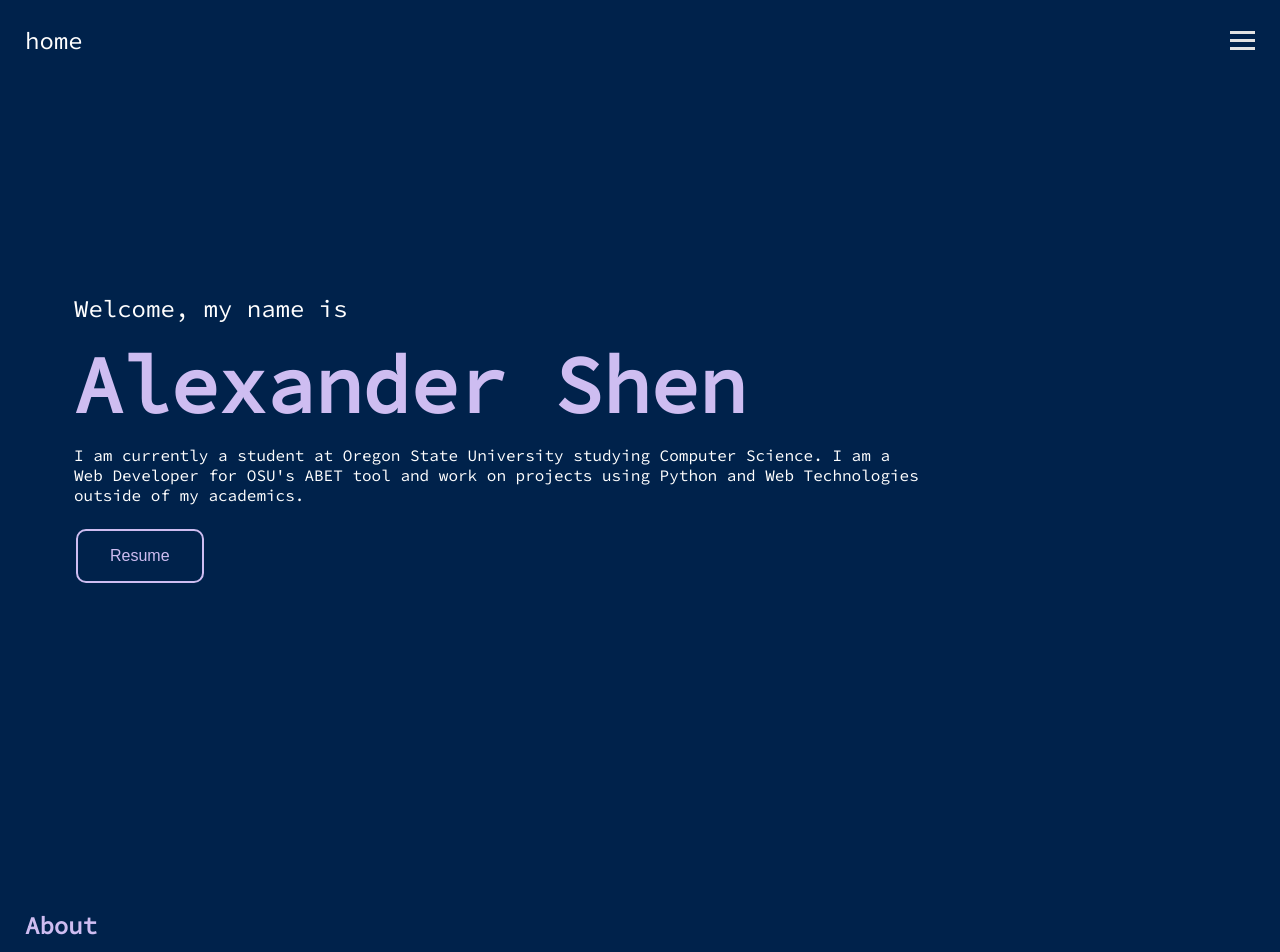
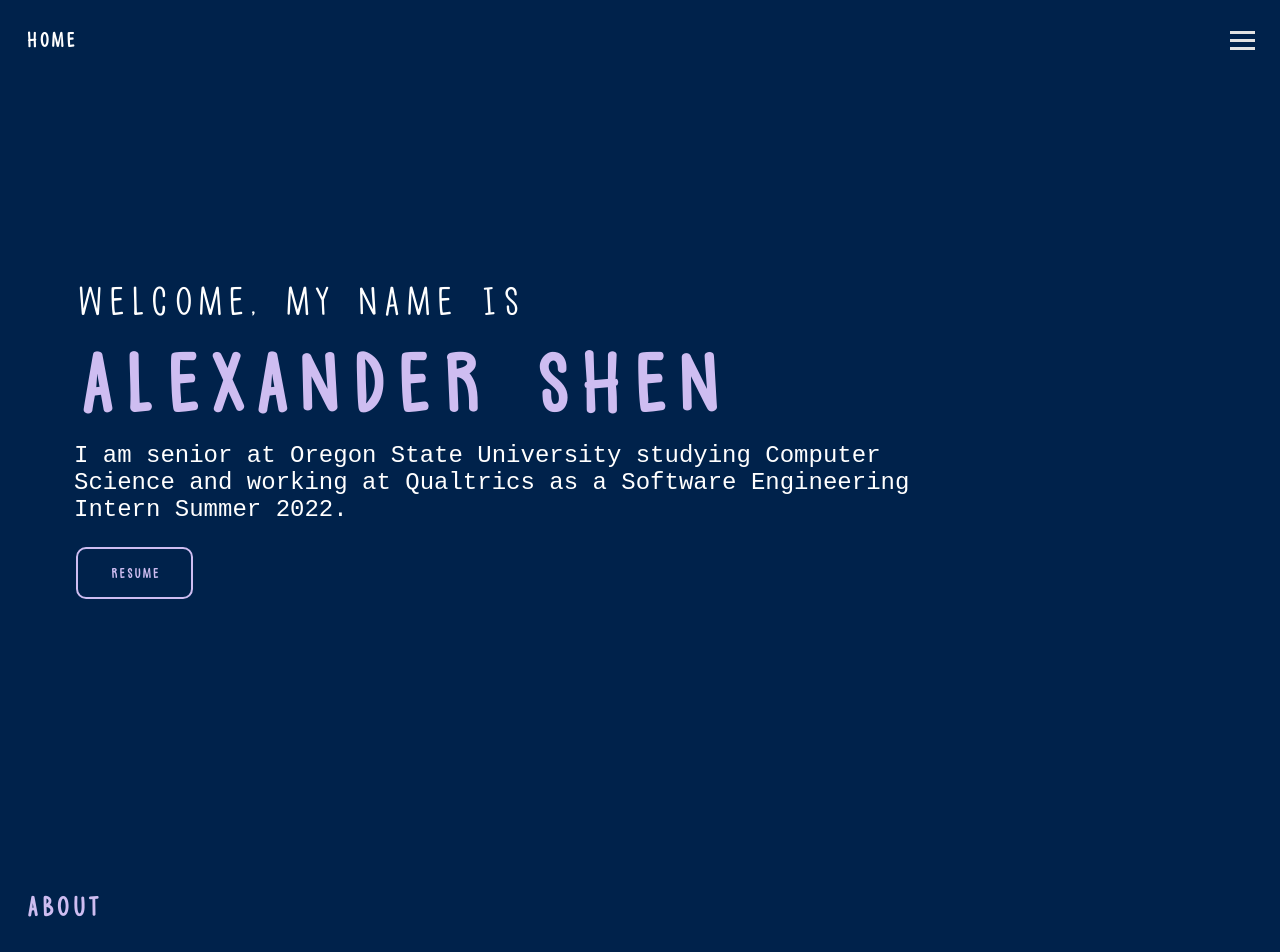
Before and after one commit to shenalexw/shenalexw.github.io, a React (Create React App) app: page / in a window 1280 px wide. Shown: the top 952 px of the page. Built offline with nearby package versions, Linux system fonts and the light colour scheme.

Commit message:
fixed welcome page

```diff
--- a/src/components/pages/About.tsx
+++ b/src/components/pages/About.tsx
@@ -14,7 +14,7 @@ export default class About extends Component<Props, State> {
                 <div className='filler-block' id='about' />
                 <div className='about' >
                     <div className="header">
-                        <h2>About</h2>
+                        about
                     </div>
 
                 </div></>
--- a/src/components/pages/Contact.tsx
+++ b/src/components/pages/Contact.tsx
@@ -13,7 +13,7 @@ export default class Contact extends Component<Props, State> {
                 <div className='filler-block' id='contact' />
                 <div className='contact'>
                     <div className="header">
-                        <h2>Contact</h2>
+                        Contact
                     </div>
                 </div>
             </>
--- a/src/components/pages/Projects.tsx
+++ b/src/components/pages/Projects.tsx
@@ -14,7 +14,7 @@ export default class Projects extends Component<Props, State> {
                 <div className='filler-block' id='projects' />
                 <div className='projects' >
                     <div className="header">
-                        <h2>Projects</h2>
+                        Projects
                     </div>
                 </div>
             </>
--- a/src/css/Home.css
+++ b/src/css/Home.css
@@ -1,3 +1,15 @@
+@keyframes fadeInDown {
+    0% {
+        opacity: 0;
+        transform: translateY(-20px);
+    }
+
+    100% {
+        opacity: 1;
+        transform: translateY(0);
+    }
+}
+
 .home {
     height: 90vh;
     width: 100vw;
@@ -13,22 +25,26 @@
     margin-left: 5vw;
     margin-right: 5vw;
     display: flex;
-    flex-direction: column
+    flex-direction: column;
+    animation: fadeInDown 1.5s;
 }
 
 .home-welcome {
-    font-size: 1.1rem;
+    font-size: 3rem;
 }
 
 .home-full-name {
     color: #CEBDF1;
     margin-top: 10px;
-    font-size: 2rem;
+    font-size: 6rem;
     font-weight: bolder;
 }
 
 .home-description {
+    font-family: 'Courier New', Courier, monospace;
     margin-top: 10px;
+    font-size: 1.5rem;
+    width: 75%;
 }
 
 .home-button-row {
@@ -37,16 +53,17 @@
     flex-direction: row;
 }
 
-@media (min-width: 1000px) {
+@media only screen and (max-width: 768px) {
     .home-welcome {
         font-size: 1.5rem;
     }
 
     .home-full-name {
-        font-size: 5rem;
+        font-size: 2.5rem;
     }
 
     .home-description {
-        width: 75%;
+        font-size: 1.25rem;
+        width: 100%;
     }
 }
--- a/src/css/Navbar.css
+++ b/src/css/Navbar.css
@@ -1,4 +1,5 @@
 nav {
+    font-weight: bolder;
     position: sticky;
     top: 0px;
     text-decoration: none;
--- a/src/index.css
+++ b/src/css/index.css
@@ -1,17 +1,20 @@
-@import url('https://fonts.googleapis.com/css2?family=Source+Code+Pro&display=swap');
+@font-face {
+  font-family: "lofi";
+  src: local("lofi"),
+    url("../fonts/lofi/lofi.ttf") format("truetype");
+  font-weight: bolder;
+}
 
 body {
-  font-family: 'Source Code Pro', monospace;
+  font-family: 'lofi', monospace;
   margin: 0;
   -webkit-font-smoothing: antialiased;
   -moz-osx-font-smoothing: grayscale;
 }
 
-h2 {
-  color: #CEBDF1
-}
-
 button {
+  font-family: 'lofi', monospace;
+  font-weight: bolder;
   background-color: #00224B;
   border-radius: 10px;
   width: fit-content;
@@ -37,6 +40,9 @@ button:hover {
   margin-right: 15px;
   margin-left: 15px;
   padding: 10px;
+  color: #CEBDF1;
+  font-size: 2rem;
+  font-weight: bolder;
 }
 
 .filler-block {
--- a/src/data/home.json
+++ b/src/data/home.json
@@ -1,5 +1,5 @@
 {
     "welcome": "Welcome, my name is",
     "name": "Alexander Shen",
-    "description": "I am currently a student at Oregon State University studying Computer Science. I am a Web Developer for OSU's ABET tool and work on projects using Python and Web Technologies outside of my academics."
+    "description": "I am senior at Oregon State University studying Computer Science and working at Qualtrics as a Software Engineering Intern Summer 2022."
 }
--- a/src/index.tsx
+++ b/src/index.tsx
@@ -1,7 +1,8 @@
 import React from 'react';
 import ReactDOM from 'react-dom/client';
 import { BrowserRouter as Router } from "react-router-dom";
-import './index.css';
+import './fonts/lofi/lofi.ttf';
+import './css/index.css';
 import App from './App';
 
 const root = ReactDOM.createRoot(
```
Also changed, not shown: src/fonts/lofi/lofi.ttf (added), src/fonts/lofi/misc/Font ReadMe.txt (added).
